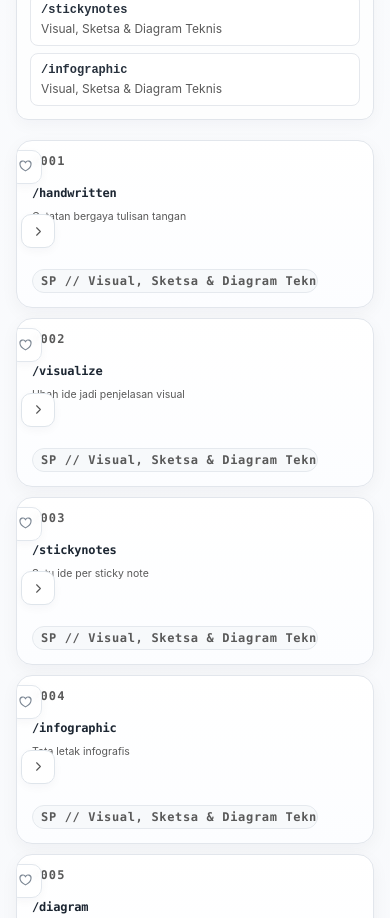
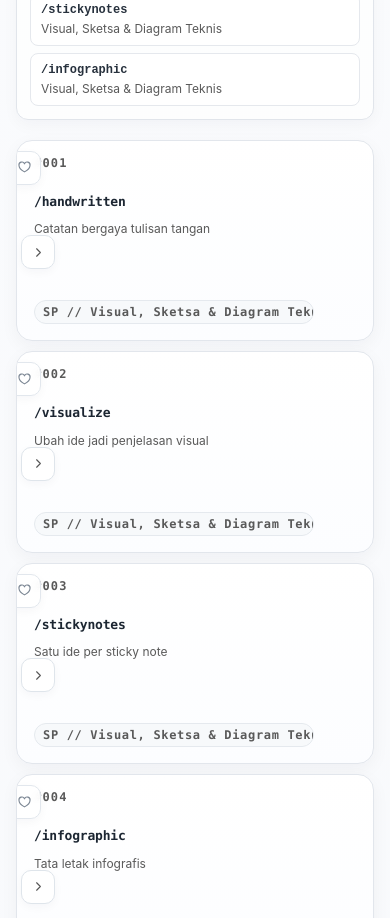
Before and after one commit to traderalwaysprofit/prompt, a website: page index.html in a window 390 px wide. Shown: the part 1259-2177 px from the top of the page. Drawn offline with Linux system fonts and the light colour scheme.

Commit message:
Refine prompt card proportions across breakpoints
* fix(ui): make prompt card proportions responsive

* chore(ui): refresh prompt card stylesheet

* test(ui): guard responsive card proportions

* test(ui): allow rendered mobile card rounding

```diff
--- a/index.html
+++ b/index.html
@@ -11,7 +11,7 @@
   <title>SAMSON PROMPT Library</title>
   <link rel="stylesheet" href="/src/styles.css?v=6">
   <link rel="stylesheet" href="/src/level4.css?v=5">
-  <link rel="stylesheet" href="/src/prompt-card-theme.css?v=4">
+  <link rel="stylesheet" href="/src/prompt-card-theme.css?v=5">
   <link rel="stylesheet" href="/src/app-shell.css?v=1">
   <link rel="stylesheet" href="/src/accessibility.css?v=1">
 </head>
--- a/src/prompt-card-theme.css
+++ b/src/prompt-card-theme.css
@@ -1,12 +1,13 @@
 .nft-grid{
   display:grid;
   grid-template-columns:repeat(4,minmax(0,1fr));
-  gap:16px;
+  gap:18px;
+  align-items:stretch;
 }
 .nft-card{
   position:relative;
-  min-height:178px;
-  height:100%;
+  min-width:0;
+  aspect-ratio:1.45/1;
   overflow:hidden;
   cursor:pointer;
   background:linear-gradient(180deg,#fff 0%,#fcfdff 100%);
@@ -45,8 +46,8 @@
 }
 .nft-art>span{
   position:absolute;
-  top:16px;
-  left:18px;
+  top:18px;
+  left:20px;
   z-index:3;
   color:#98a1ae;
   font:700 9px/1 ui-monospace,SFMono-Regular,Menlo,monospace;
@@ -55,8 +56,8 @@
 .nft-art small{
   display:inline-flex!important;
   position:absolute;
-  left:18px;
-  bottom:16px;
+  left:20px;
+  bottom:18px;
   z-index:3;
   max-width:calc(100% - 76px);
   overflow:hidden;
@@ -71,9 +72,11 @@
   white-space:nowrap;
 }
 .nft-info{
-  display:block;
-  min-height:178px;
-  padding:48px 18px 52px;
+  display:grid;
+  height:100%;
+  min-height:0;
+  align-content:start;
+  padding:56px 20px 62px;
 }
 .nft-info>div{
   min-width:0;
@@ -82,7 +85,7 @@
   display:block;
   overflow:hidden;
   color:#1c2632;
-  font:800 13px/1.35 ui-monospace,SFMono-Regular,Menlo,monospace;
+  font:800 14px/1.35 ui-monospace,SFMono-Regular,Menlo,monospace;
   letter-spacing:-.015em;
   text-overflow:ellipsis;
   white-space:nowrap;
@@ -90,16 +93,16 @@
 .nft-info p{
   display:-webkit-box;
   overflow:hidden;
-  margin:8px 0 0;
+  margin:10px 0 0;
   color:#778290;
-  font-size:11px;
-  line-height:1.55;
+  font-size:12px;
+  line-height:1.5;
   -webkit-box-orient:vertical;
-  -webkit-line-clamp:2;
+  -webkit-line-clamp:3;
 }
 .favorite-btn{
-  top:11px!important;
-  right:11px!important;
+  top:12px!important;
+  right:12px!important;
   width:34px!important;
   height:34px!important;
   border-color:#e2e7ed!important;
@@ -124,8 +127,8 @@
 }
 .open-btn{
   position:absolute;
-  right:14px;
-  bottom:13px;
+  right:16px;
+  bottom:14px;
   width:34px;
   height:34px;
   padding:0;
@@ -156,25 +159,24 @@
   color:#fff;
   outline:none;
 }
-@media(max-width:980px){
-  .nft-grid{grid-template-columns:repeat(3,minmax(0,1fr))}
+@media(max-width:1080px){
+  .nft-grid{grid-template-columns:repeat(3,minmax(0,1fr));gap:16px}
 }
-@media(max-width:700px){
+@media(max-width:760px){
   .nft-grid{grid-template-columns:repeat(2,minmax(0,1fr));gap:12px}
-  .nft-card,.nft-info{min-height:168px}
   .nft-card{border-radius:16px}
-  .nft-info{padding:46px 15px 50px}
-  .nft-info code{font-size:12px}
-  .nft-info p{font-size:10.5px}
-  .nft-art>span{top:14px;left:15px}
-  .nft-art small{left:15px;bottom:14px;max-width:calc(100% - 70px)}
-  .favorite-btn{top:9px!important;right:9px!important}
-  .open-btn{right:11px;bottom:11px}
+  .nft-info{padding:52px 17px 58px}
+  .nft-info code{font-size:13px}
+  .nft-art>span{top:16px;left:17px}
+  .nft-art small{left:17px;bottom:16px;max-width:calc(100% - 76px)}
+  .favorite-btn{top:10px!important;right:10px!important}
+  .open-btn{right:13px;bottom:13px}
 }
 @media(max-width:520px){
   .nft-grid{grid-template-columns:1fr;gap:10px}
-  .nft-card,.nft-info{min-height:154px}
-  .nft-info{padding:44px 15px 48px}
+  .nft-card{aspect-ratio:auto;min-height:172px}
+  .nft-info{min-height:172px;padding:52px 17px 58px}
+  .nft-info p{-webkit-line-clamp:2}
 }
 @media(hover:none){
   .open-btn{opacity:1}
```
Also changed, not shown: tests/e2e/production.spec.js (+21 -0 lines).
